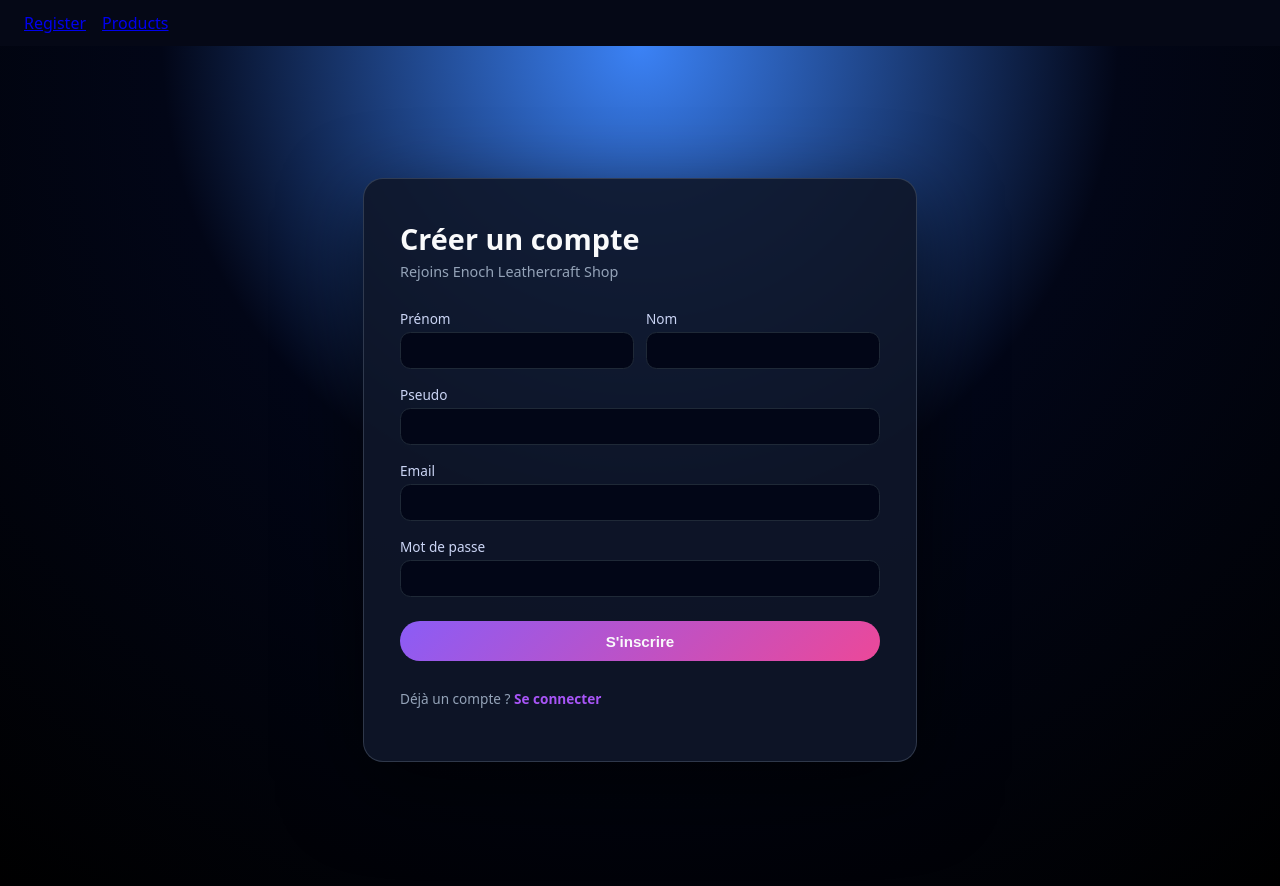
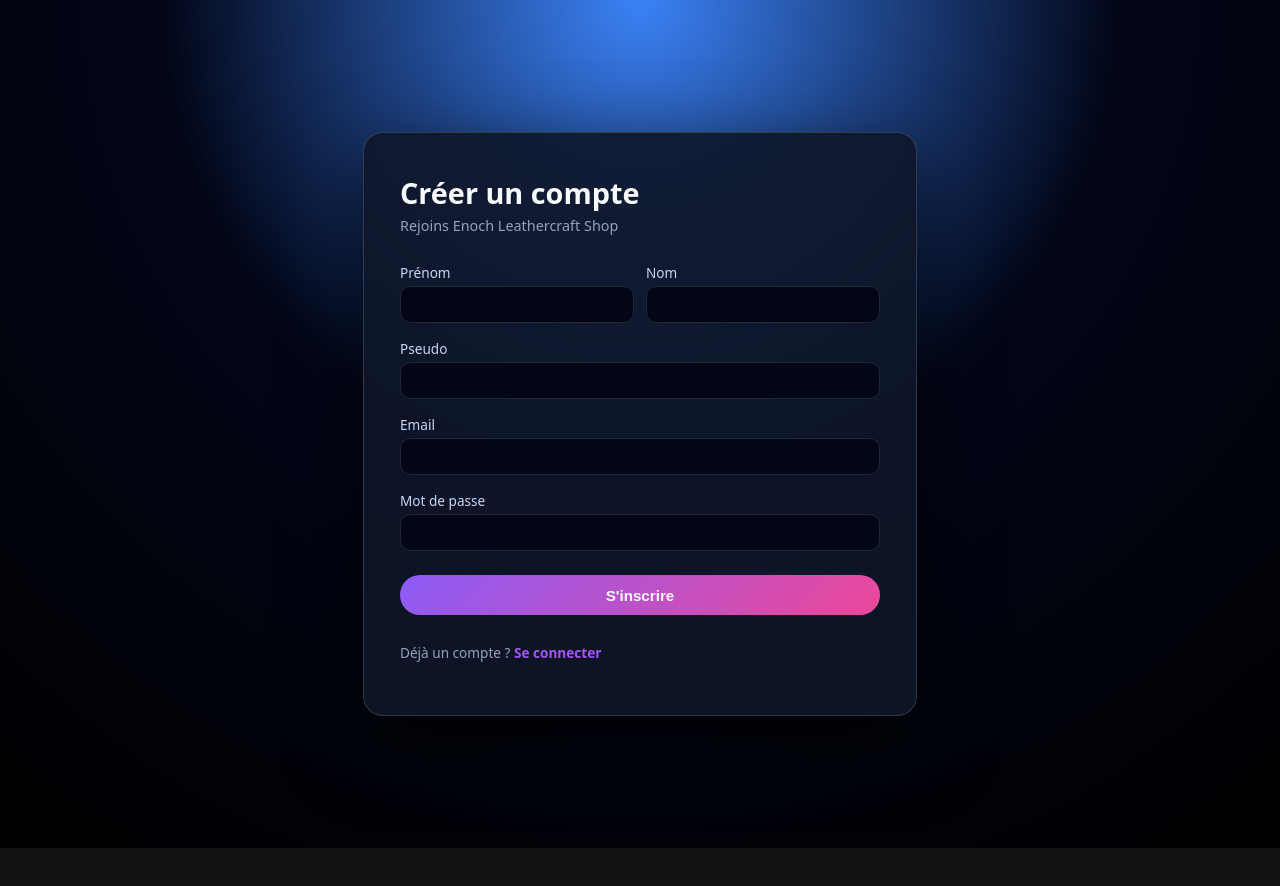
Before and after one commit to Ousama-2001/TFE-Front-end-Enoch-leathercraft, an Angular app: page /register in a window 1280 px wide. Shown: the top 886 px of the page. After the commit the page ends 848 px from the top, so only its background shows below. Built offline with nearby package versions, Linux system fonts and the light colour scheme.

Commit message:
Deconnexion et navbar retirer si pas login

```diff
--- a/src/app/app.html
+++ b/src/app/app.html
@@ -1,4 +1,4 @@
-<nav class="main-nav" *ngIf="!isAdminRoute()">
+<nav class="main-nav" *ngIf="!isHiddenRoute()">
   <div class="nav-left">
     <a routerLink="/register" routerLinkActive="active">Register</a>
     <a routerLink="/products" routerLinkActive="active">Products</a>
--- a/src/app/app.ts
+++ b/src/app/app.ts
@@ -1,20 +1,33 @@
 import { Component } from '@angular/core';
-import { RouterOutlet, RouterLink, Router } from '@angular/router';
+import { Router, RouterLink, RouterOutlet } from '@angular/router';
 import { CommonModule } from '@angular/common';
 import { AuthService } from './services/auth.service';
 
 @Component({
   selector: 'app-root',
   standalone: true,
-  imports: [CommonModule, RouterOutlet, RouterLink],
   templateUrl: './app.html',
   styleUrls: ['./app.scss'],
+  imports: [
+    CommonModule,   // fournit *ngIf, *ngFor, etc.
+    RouterOutlet,   // <router-outlet>
+    RouterLink      // routerLink / routerLinkActive
+  ],
 })
 export class AppComponent {
-  constructor(public auth: AuthService, private router: Router) {}
+  constructor(
+    public auth: AuthService,
+    private router: Router
+  ) {}
 
-  isAdminRoute(): boolean {
-    return this.router.url.startsWith('/admin');
+  // On cache la navbar sur login / register / admin
+  isHiddenRoute(): boolean {
+    const url = this.router.url;
+    return (
+      url.startsWith('/login') ||
+      url.startsWith('/register') ||
+      url.startsWith('/admin')
+    );
   }
 
   onLogout(): void {
--- a/src/app/services/auth.service.ts
+++ b/src/app/services/auth.service.ts
@@ -29,6 +29,11 @@ export class AuthService {
   private readonly roleKey = 'auth_role';
 
   constructor(private http: HttpClient, private router: Router) {}
+
+  isAuthPage(): boolean {
+    const url = this.router.url;
+    return url.startsWith('/login') || url.startsWith('/register');
+  }
 
   // LOGIN
   login(payload: LoginRequest): Observable<LoginResponse> {
```
